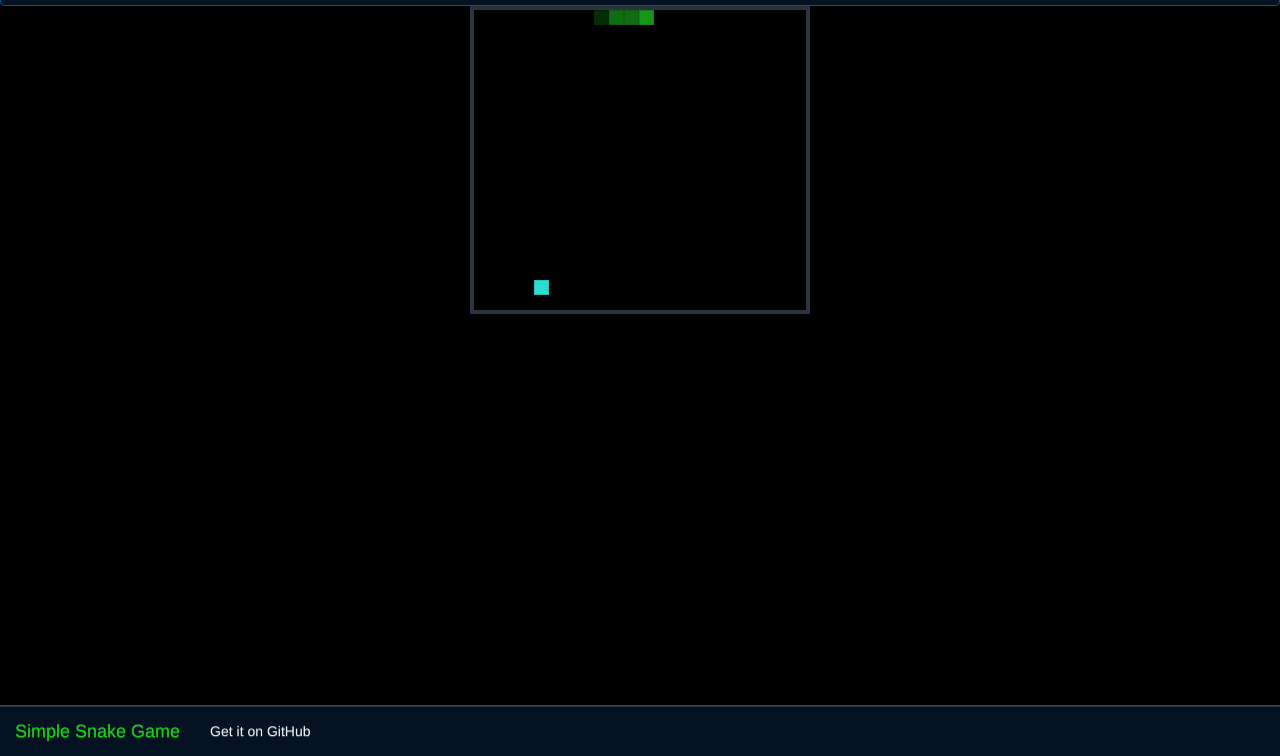
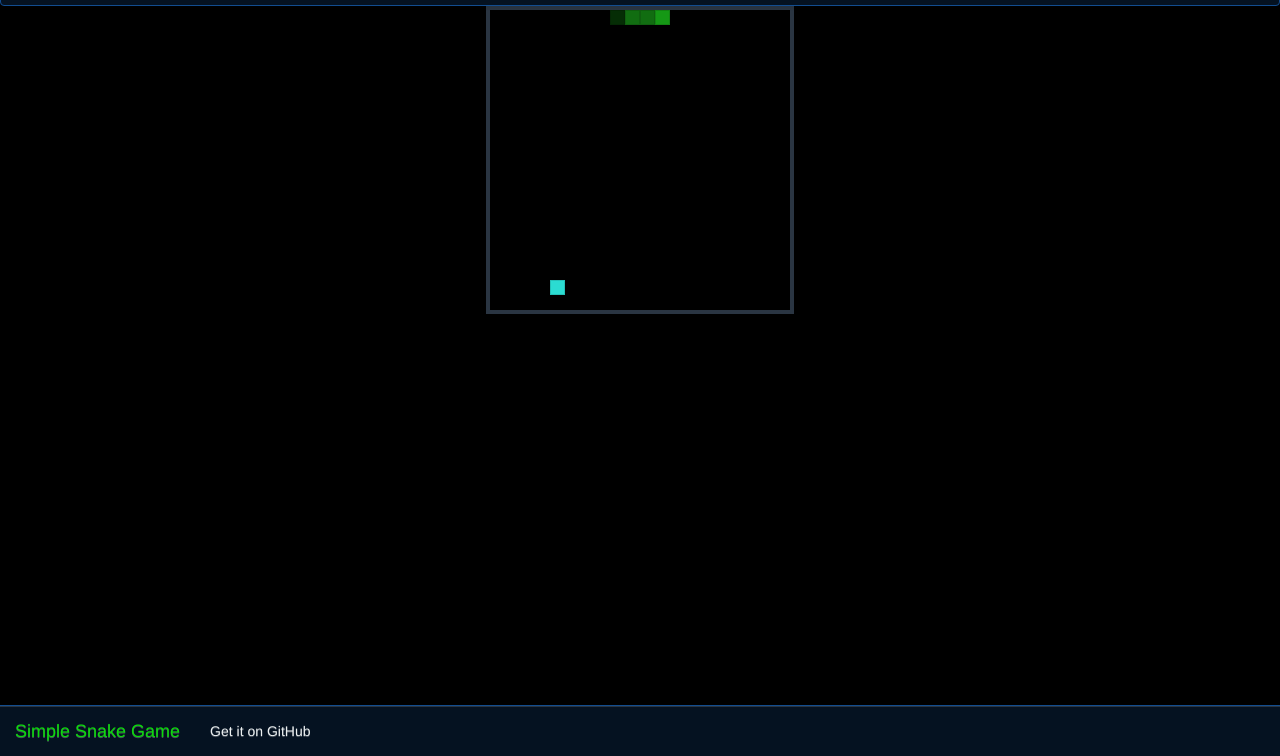
Before and after one commit to oaojrocha/snake-game, a plain HTML site: page index.html in a window 1280 px wide. Shown: the part 44-800 px from the top of the page. Drawn offline with Linux system fonts and the light colour scheme.

Commit message:
Update styles.css

```diff
--- a/src/css/styles.css
+++ b/src/css/styles.css
@@ -1,5 +1,6 @@
 .principal {
-	max-width: 340px;
+	margin-top: 150px;
+	max-width: 308px;
 }
 
 .linha {
```
